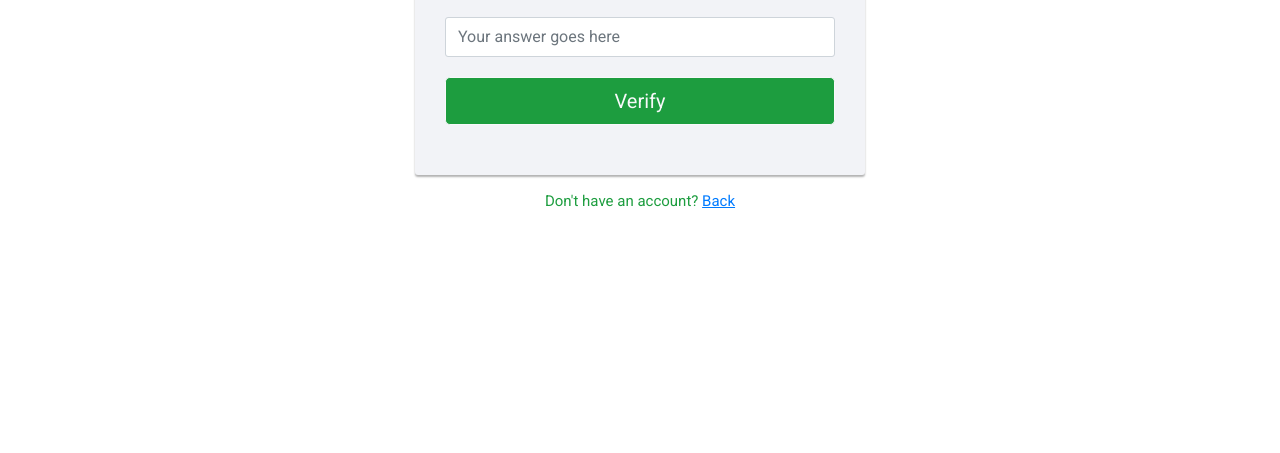
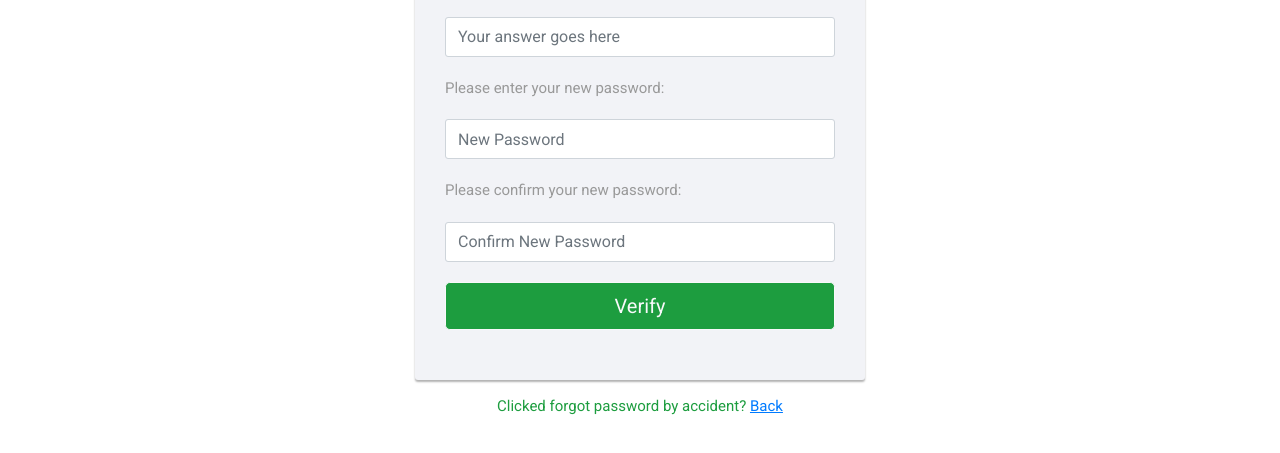
Before and after one commit to Hlpred/Website_Code, a plain HTML site: page Verify_security.html in a window 1280 px wide. Shown: the part 187-640 px from the top of the page. Drawn offline with nearby package versions, Linux system fonts and the light colour scheme.

Commit message:
Let user change password
Added enter and confirm new password sections on the security questions page.

```diff
--- a/Verify_security.html
+++ b/Verify_security.html
@@ -117,13 +117,25 @@ body {
             <p>What is your mother's maiden name?</p>
         </div>
         <div class="form-group">
-        	<input type="text" class="form-control" name="email" placeholder="Your answer goes here" required="required">
+        	<input type="text" class="form-control" name="text" placeholder="Your answer goes here" required="required">
+        </div>
+		<div class="form-group">
+            <p>Please enter your new password:</p>
+        </div>
+        <div class="form-group">
+        	<input type="password" class="form-control" name="password" placeholder="New Password" required="required">
+        </div>
+		<div class="form-group">
+            <p>Please confirm your new password:</p>
+        </div>
+        <div class="form-group">
+        	<input type="password" class="form-control" name="password" placeholder="Confirm New Password" required="required">
         </div>
 		<div class="form-group">
             <button type="submit" class="btn2 btn-outline-light btn-lg btn-block">Verify</button>
         </div>
     </form>
-	<div class="text-center">Don't have an account? <a href="Login.html">Back</a></div>
+	<div class="text-center">Clicked forgot password by accident? <a href="Login.html">Back</a></div>
 </div>
 </body>
 </html>
```
